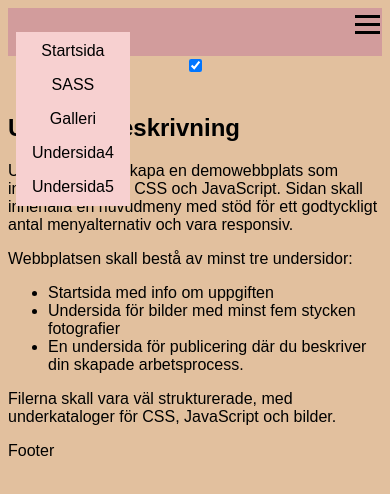
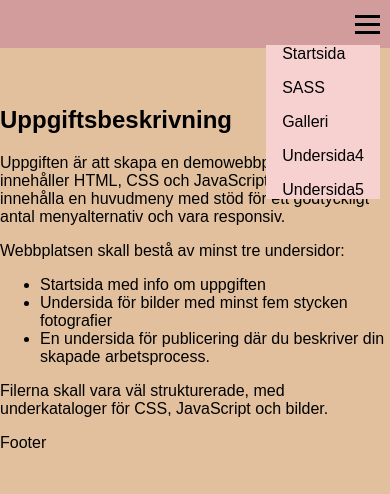
Before and after one commit to lisabromark/Moment_3, a website built with Parcel: page src/html/index.html in a window 390 px wide. Both pictures are taken after a click on the label 367 px from the left and 24 px from the top of the page. Built offline with nearby package versions, Linux system fonts and the light colour scheme.

Commit message:
Navigation bar functional both desktop and mobile

```diff
--- a/src/sass/base/_variables.scss
+++ b/src/sass/base/_variables.scss
@@ -13,4 +13,6 @@ $padding-mobile:1.5em;
 body{
     font-family: $font-stack;
     background-color:$primary-color;
+    margin:0;
+    padding:0;
 }
--- a/src/sass/layout/_navigation.scss
+++ b/src/sass/layout/_navigation.scss
@@ -5,6 +5,7 @@
 nav {
     background-color:$secondary-color;
     grid-area: header;
+    width: 100%;
     display: grid;
     justify-content: center;
     padding: 1.5em 0;
@@ -34,6 +35,10 @@ a {
 }
 }
 
+.dropdown {
+    opacity:0;
+}
+
 @include respond(mobile){
 
     .hamburger {
@@ -55,18 +60,18 @@ a {
     .menu{
             display: none;
             grid-template-columns: 1fr;
-            text-align: center;
             position: absolute;
             background-color: #f7d0d0;
-            margin: 0;
-            margin-left: 8px;
-            margin-right: 8px;
-            padding-top: 10px;
-            padding-bottom: 10px;
-        }
+            right: 10px;
+            top:45px;
+    }
+
+    // Gömmer den lilla rutan som visar om hamburgermenyn är iklickad eller inte
+
 
             /* visar menyn när hamburgermenyn är aktiv*/
         .dropdown:checked~nav .menu {
             display: grid;
         }
+
     }
```
